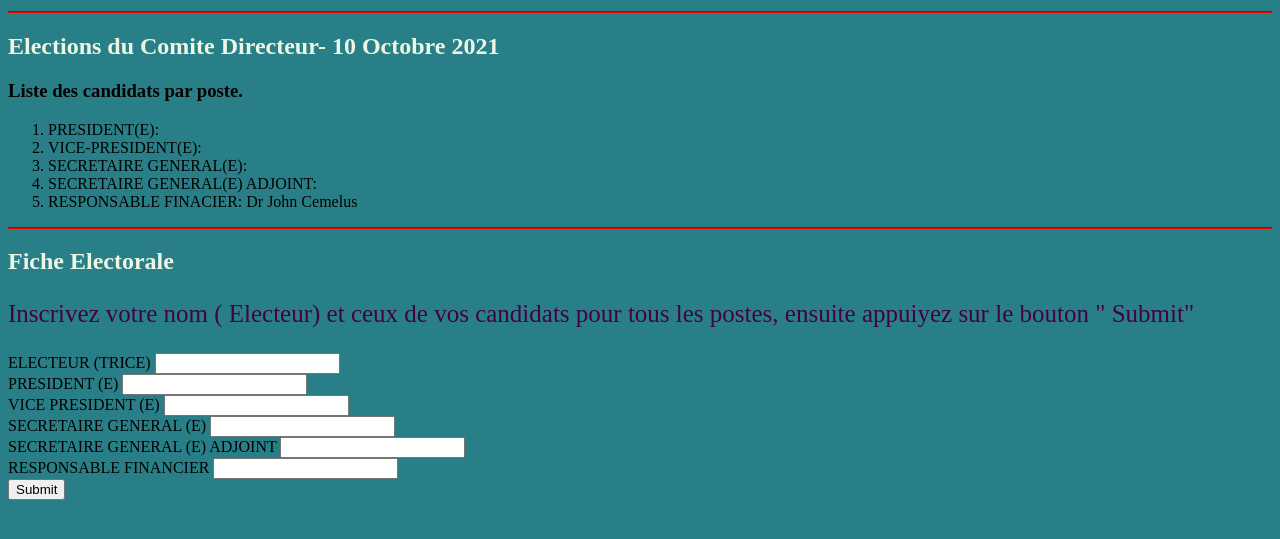
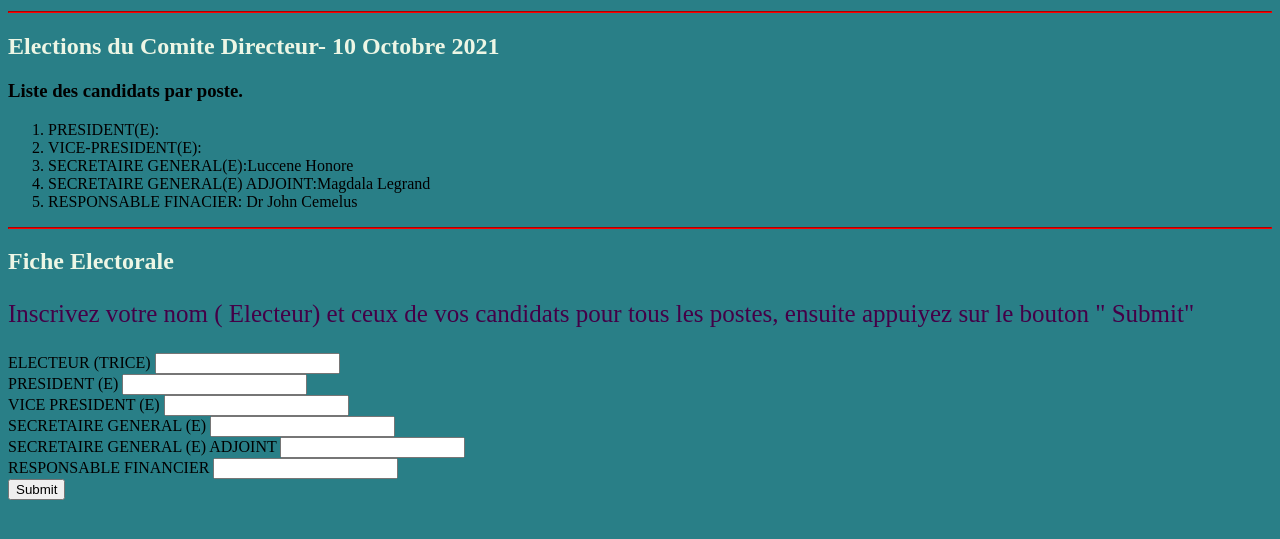
Before and after one commit to FRESHOP/SIRH-ELECTIONS-2021, a plain HTML site: page index.html in a window 1280 px wide. Shown: the part 191-730 px from the top of the page. Drawn offline with Linux system fonts and the light colour scheme; files that its build step writes are made by us from their sources.

Commit message:
Update index.html

```diff
--- a/index.html
+++ b/index.html
@@ -57,8 +57,8 @@ p{
     <ol>
       <li>PRESIDENT(E):</li>
       <li>VICE-PRESIDENT(E):</li>
-      <li>SECRETAIRE GENERAL(E):</li>
-      <li>SECRETAIRE GENERAL(E) ADJOINT:</li>
+      <li>SECRETAIRE GENERAL(E):Luccene Honore</li>
+      <li>SECRETAIRE GENERAL(E) ADJOINT:Magdala Legrand</li>
       <li>RESPONSABLE FINACIER: Dr John Cemelus</li>
 
     </ol>
```
